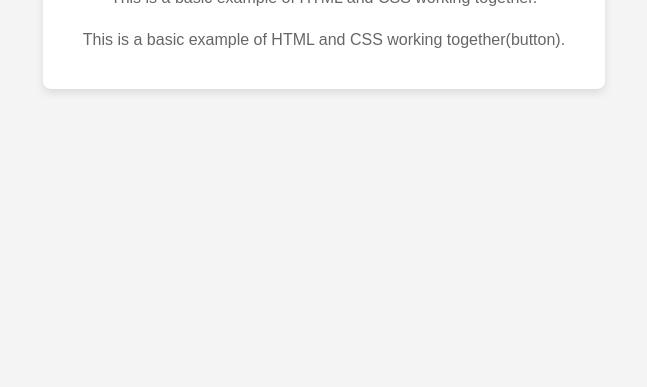
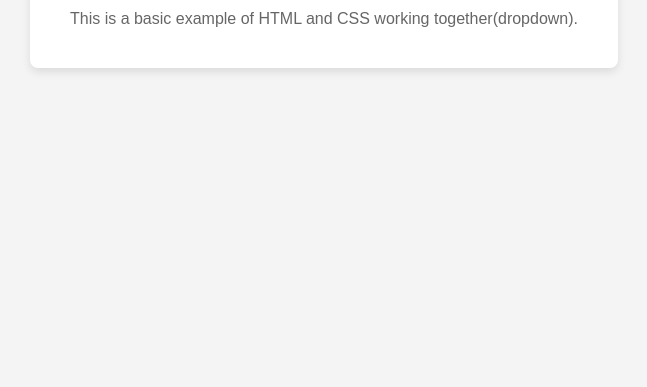
Before and after one commit to pavankumarsm/MountBlue_Work, a plain HTML site: page index.html in a window 1280 px wide. Shown: the part 413-800 px from the top of the page, without its empty margins (316-963 px from the left). Drawn offline with Linux system fonts and the light colour scheme.

Commit message:
dropdown

```diff
--- a/index.html
+++ b/index.html
@@ -10,8 +10,8 @@
 <body>
     <div class="container">
         <h1>Welcome to My Page</h1>
-        <p>This is a basic example of HTML and CSS working together.</p>
-         <p>This is a basic example of HTML and CSS working together(button).</p>
+        <p>This is a basic example of HTML and CSS working together(dropdown).</p>
+
     </div>
 </body>
 </html>
```
